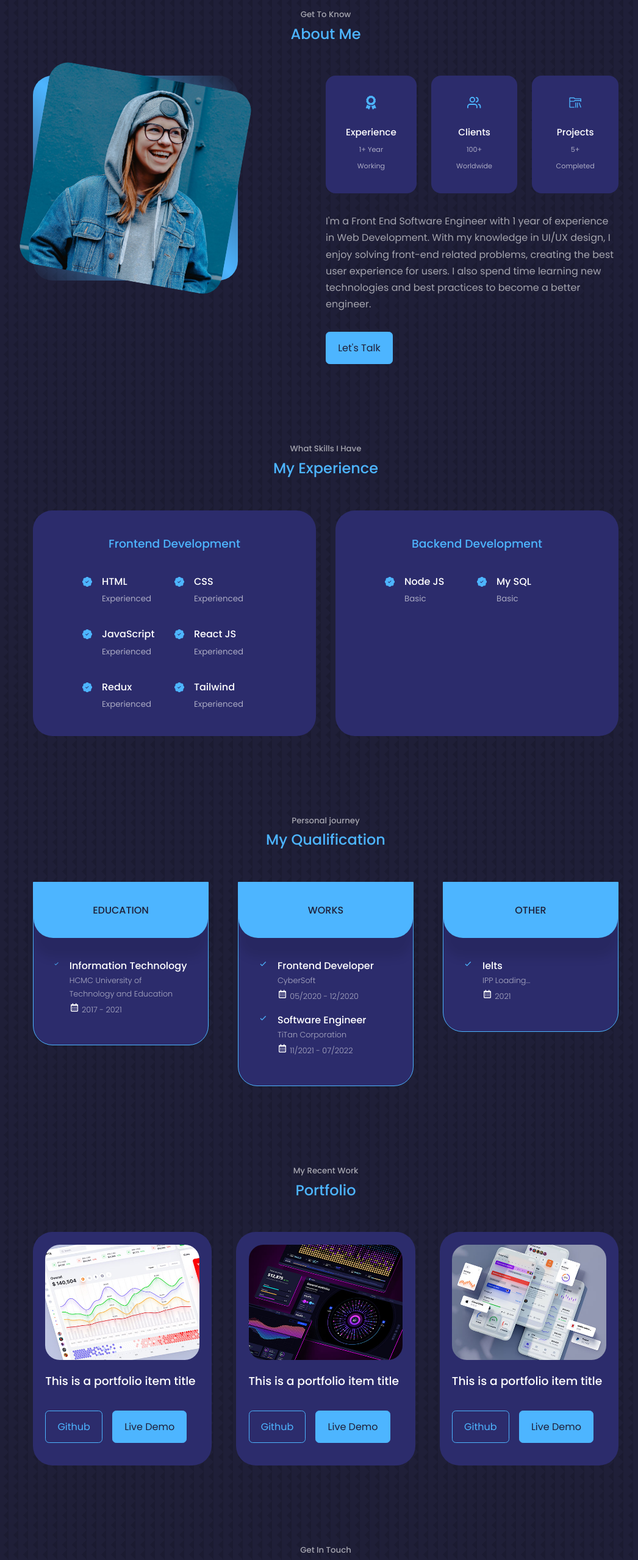
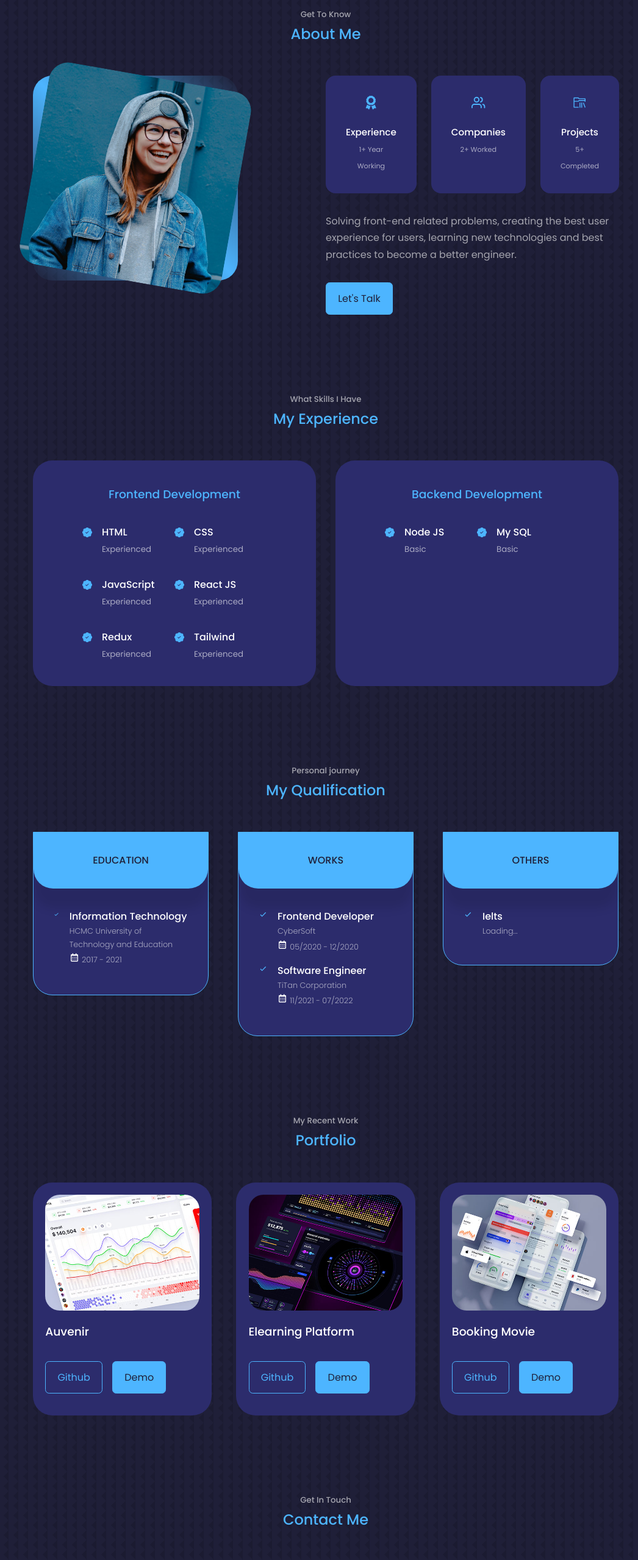
Before and after one commit to DinhHauNguyen/Portfolio-HN, a React (Create React App) app: page / in a window 1280 px wide. Shown: the part 915-3473 px from the top of the page at 61% size, without its empty margins (106-1152 px from the left). Built offline with nearby package versions, Linux system fonts and the light colour scheme.

Commit message:
fix some mistakes

```diff
--- a/public/index.html
+++ b/public/index.html
@@ -4,7 +4,7 @@
     <meta charset="UTF-8">
     <meta http-equiv="X-UA-Compatible" content="IE=edge">
     <meta name="viewport" content="width=device-width, initial-scale=1.0">
-    <title>PORTFOLIO HAU NGUYEN</title>
+    <title>HauNguyen</title>
 </head>
 <body>
     <div id="root"></div>
--- a/src/components/about/About.jsx
+++ b/src/components/about/About.jsx
@@ -25,8 +25,8 @@ const About = () => {
             </article>
             <article className='about__card'>
               <FiUsers className='about__icon' />
-              <h5>Clients</h5>
-              <small>100+ Worldwide</small>
+              <h5>Companies</h5>
+              <small>2+ Worked</small>
             </article>
             <article className='about__card'>
               <VscFolderLibrary className='about__icon' />
@@ -35,8 +35,7 @@ const About = () => {
             </article>
           </div>
           <p>
-            I'm a Front End Software Engineer with 1 year of experience in Web Development.
-            With my knowledge in UI/UX design, I enjoy solving front-end related problems, creating the best user experience for users. I also spend time learning new technologies and best practices to become a better engineer.
+            Solving front-end related problems, creating the best user experience for users, learning new technologies and best practices to become a better engineer.
           </p>
           <a href="#contact" className='btn btn-primary'>Let's Talk</a>
         </div>
--- a/src/components/portfolio/Portfolio.jsx
+++ b/src/components/portfolio/Portfolio.jsx
@@ -15,10 +15,10 @@ const Portfolio = () => {
           <div className="portfolio__item-image">
             <img src={IMG1} alt="" />
           </div>
-          <h3>This is a portfolio item title</h3>
+          <h3>Auvenir</h3>
           <div className="portfolio__item-cta">
-            <a href="https://github.com" className='btn' target='_blank'>Github</a>
-            <a href="https://github.com" className='btn btn-primary' target='_blank'>Live Demo</a>
+            <a href="https://github.com/DinhHauNguyen" className='btn' target='_blank'>Github</a>
+            <a href="https://na.auvenir.com/" className='btn btn-primary' target='_blank'>Demo</a>
           </div>
         </article>
         {/* --------- PROJECT 2 ------------- */}
@@ -26,10 +26,10 @@ const Portfolio = () => {
           <div className="portfolio__item-image">
             <img src={IMG2} alt="" />
           </div>
-          <h3>This is a portfolio item title</h3>
+          <h3>Elearning Platform</h3>
           <div className="portfolio__item-cta">
-            <a href="https://github.com" className='btn' target='_blank'>Github</a>
-            <a href="https://github.com" className='btn btn-primary' target='_blank'>Live Demo</a>
+            <a href="https://github.com/DinhHauNguyen/Elearning-project-HB" className='btn' target='_blank'>Github</a>
+            <a href="https://highbrowcourses.web.app/" className='btn btn-primary' target='_blank'>Demo</a>
           </div>
         </article>
         {/* --------- PROJECT 3 ------------- */}
@@ -37,10 +37,10 @@ const Portfolio = () => {
           <div className="portfolio__item-image">
             <img src={IMG3} alt="" />
           </div>
-          <h3>This is a portfolio item title</h3>
+          <h3>Booking Movie</h3>
           <div className="portfolio__item-cta">
-            <a href="https://github.com" className='btn' target='_blank'>Github</a>
-            <a href="https://github.com" className='btn btn-primary' target='_blank'>Live Demo</a>
+            <a href="https://github.com/DinhHauNguyen/CanveMovie" className='btn' target='_blank'>Github</a>
+            <a href="https://github.com/DinhHauNguyen/CanveMovie" className='btn btn-primary' target='_blank'>Demo</a>
           </div>
         </article>
       </div>
--- a/src/components/services/Services.jsx
+++ b/src/components/services/Services.jsx
@@ -53,15 +53,15 @@ const Services = () => {
         {/* -------------- OTHER QUALIFICATION ------------- */}
         <article className="service">
           <div className="service__head">
-            <h3>OTHER</h3>
+            <h3>OTHERS</h3>
           </div>
           <ul className="service__list">
             <li>
               <BiCheck className='service__list-icon' />
               <div>
                 <h4>Ielts</h4>
-                <p>IPP Loading...</p>
-                <BiCalendar/> <small className='service-light'>2021</small>
+                <p>Loading...</p>
+                {/* <BiCalendar/> <small className='service-light'>2021</small> */}
               </div>
             </li>
           </ul>
```
